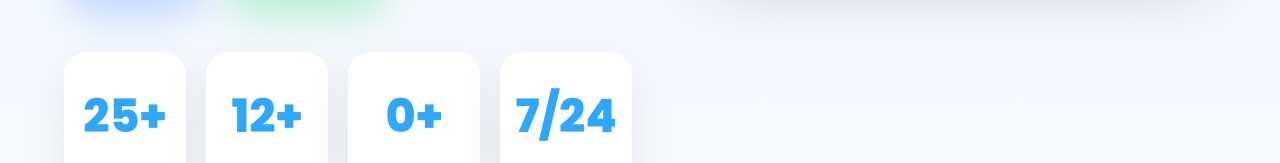
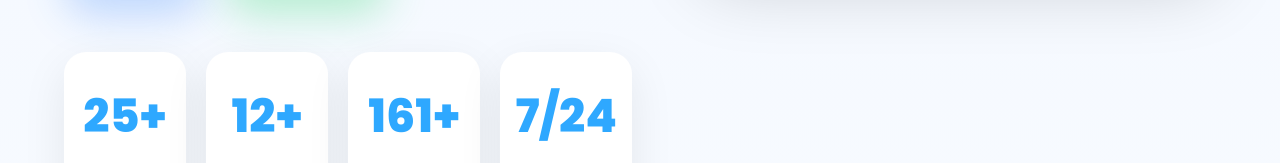
Before and after one commit to muzafferpolat180-create/netdestek, a plain HTML site: page index.html in a window 1280 px wide. Shown: the part 897-1060 px from the top of the page. Drawn offline with Linux system fonts and the light colour scheme.

Commit message:
Update index.html

```diff
--- a/index.html
+++ b/index.html
@@ -266,7 +266,7 @@
 
                 <div class="stat-box">
 
-                    <h3 class="counter" data-target="0">
+                    <h3 class="counter" data-target="161">
 
                         161
 
```
